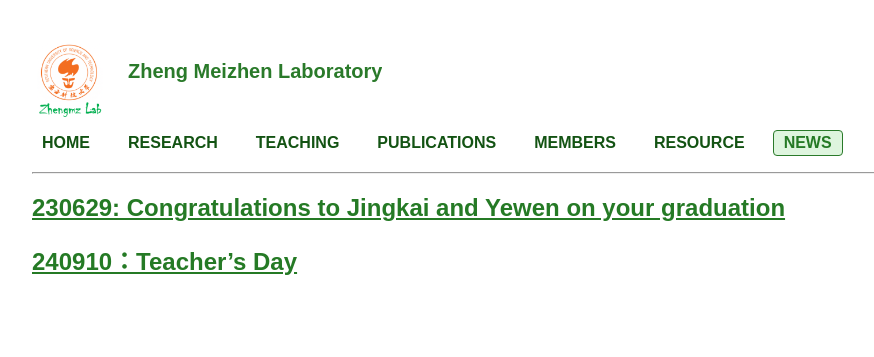
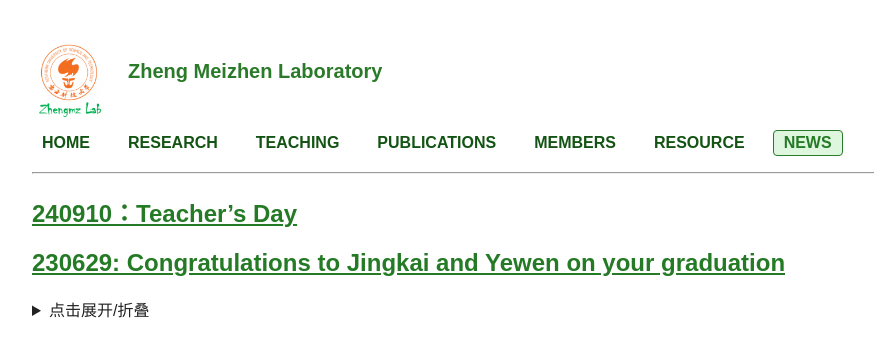
Before and after one commit to ZhengmzLab/zhengmzlab.github.io, a Jekyll site: the page built from news.md, in a window 1280 px wide. Shown: the top 357 px of the page, without its empty margins (120-994 px from the left). Built offline with Jekyll 4.4.1, drawn with Linux system fonts in a browser that asks for light colours.

Commit message:
Update news.md

```diff
--- a/news.md
+++ b/news.md
@@ -3,6 +3,16 @@ layout: default
 title: NEWS
 ---
 
+
+## [240910：Teacher’s Day](/assets/news/240910.md)
+
 ## [230629: Congratulations to Jingkai and Yewen on your graduation](/assets/news/230629.md)
 
-## [240910：Teacher’s Day](/assets/news/240910.md)
+<details>
+<summary>点击展开/折叠</summary>
+
+这里是折叠内容。
+
+你可以在这里放图片、文字、代码等。
+
+</details>
```
